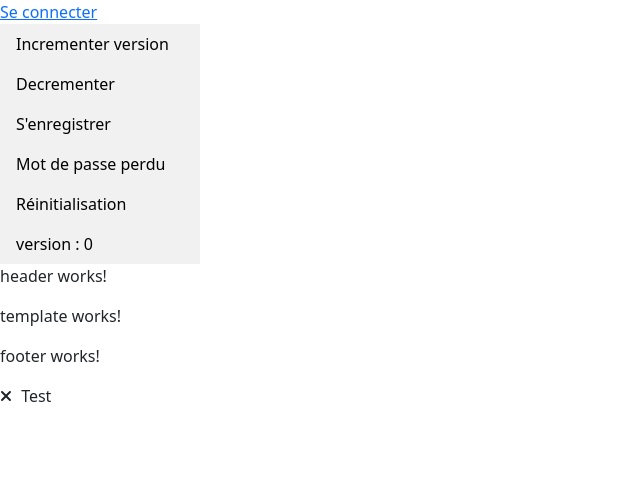
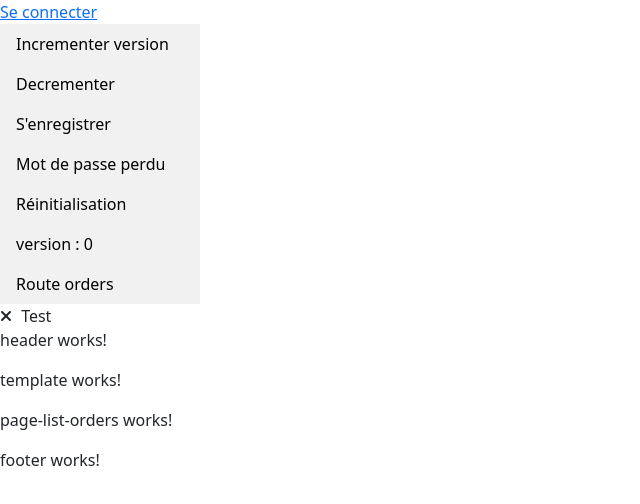
Before and after one commit to Icare741/TpAngular, an Angular app: page /orders/list in a window 1280 px wide. Before the commit this address led to /. Shown: the top 504 px of the page, without its empty margins (0-640 px from the left). Built offline with nearby package versions, Linux system fonts and the light colour scheme.

Commit message:
:white_check_mark: add route orders list

```diff
--- a/src/app/app-routing.module.ts
+++ b/src/app/app-routing.module.ts
@@ -1,7 +1,25 @@
 import { NgModule } from '@angular/core';
 import { RouterModule, Routes } from '@angular/router';
+import { PageAddClientComponent } from './clients/page-add-client/page-add-client.component';
+import { PageEditClientComponent } from './clients/page-edit-client/page-edit-client.component';
+import { PageListClientsComponent } from './clients/page-list-clients/page-list-clients.component';
+import { PageForgotPasswordComponent } from './login/pages/page-forgot-password/page-forgot-password.component';
+import { PageSignInComponent } from './login/pages/page-sign-in/page-sign-in.component';
+import { PageSignUpComponent } from './login/pages/page-sign-up/page-sign-up.component';
 
-const routes: Routes = [];
+const routes: Routes = [
+  {path: 'login', component: PageSignInComponent},
+  {path: 'enregistrer', component: PageSignUpComponent},
+  {path: 'mot de passe perdu', component: PageForgotPasswordComponent},
+  {path: 'réinitialisation', component: PageSignUpComponent},
+  {path: 'client', component: PageListClientsComponent},
+  {path: 'Edition du client', component: PageEditClientComponent},
+  {path: 'Ajouter un client', component: PageAddClientComponent},
+
+  {path: 'orders', loadChildren: () => import('./orders/orders.module').then((module) => module.OrdersModule)},
+
+];
+
 
 @NgModule({
   imports: [RouterModule.forRoot(routes)],
--- a/src/app/core/components/nav/nav.component.html
+++ b/src/app/core/components/nav/nav.component.html
@@ -10,7 +10,11 @@
             <li><a [routerLink]="['/sign-up']">S'enregistrer</a></li>
             <li><a [routerLink]="['/forgot-password']">Mot de passe perdu</a></li>
             <li><a [routerLink]="['/reset-password']">Réinitialisation</a></li>
-            <li><a >version : {{version}}</a></li>
+            <li><a>version : {{version}}</a></li>
+            <li> <a [routerLink]="['/orders']">
+                    Route orders
+                </a>
+            </li>
         </ul>
 
     </div>
--- a/src/app/orders/orders.module.ts
+++ b/src/app/orders/orders.module.ts
@@ -2,7 +2,7 @@ import { NgModule } from '@angular/core';
 import { CommonModule } from '@angular/common';
 import { SharedModule } from '../shared/shared.module';
 import { OrdersRoutingModule } from './orders-routing.module';
-import { PageListOrdersComponent } from './page-list-orders/page-list-orders.component';
+import { PageListOrdersComponent } from './pages/page-list-orders/page-list-orders.component';
 import { PageAddOrderComponent } from './pages/page-add-order/page-add-order.component';
 import { PageEditOrderComponent } from './pages/page-edit-order/page-edit-order.component';
 
--- a/src/app/ui/layout1/ui.component.html
+++ b/src/app/ui/layout1/ui.component.html
@@ -9,9 +9,9 @@
     <ng-content select=".tr-nav"></ng-content>
 </div>
 
+<span (click)="toggle()">
+    <ng-container *ngIf="bool; then iconclose else iconnav"></ng-container>
+    Test</span>
 <ng-content select=".tr-header"></ng-content>
 <ng-content select=".tr-content"></ng-content>
 <ng-content select=".tr-footer"></ng-content>
-<span (click)="toggle()">
-    <ng-container *ngIf="bool; then iconclose else iconnav"></ng-container>
-    Test</span>
```
Also changed, not shown: src/app/orders/orders-routing.module.ts (+21 -2 lines).
